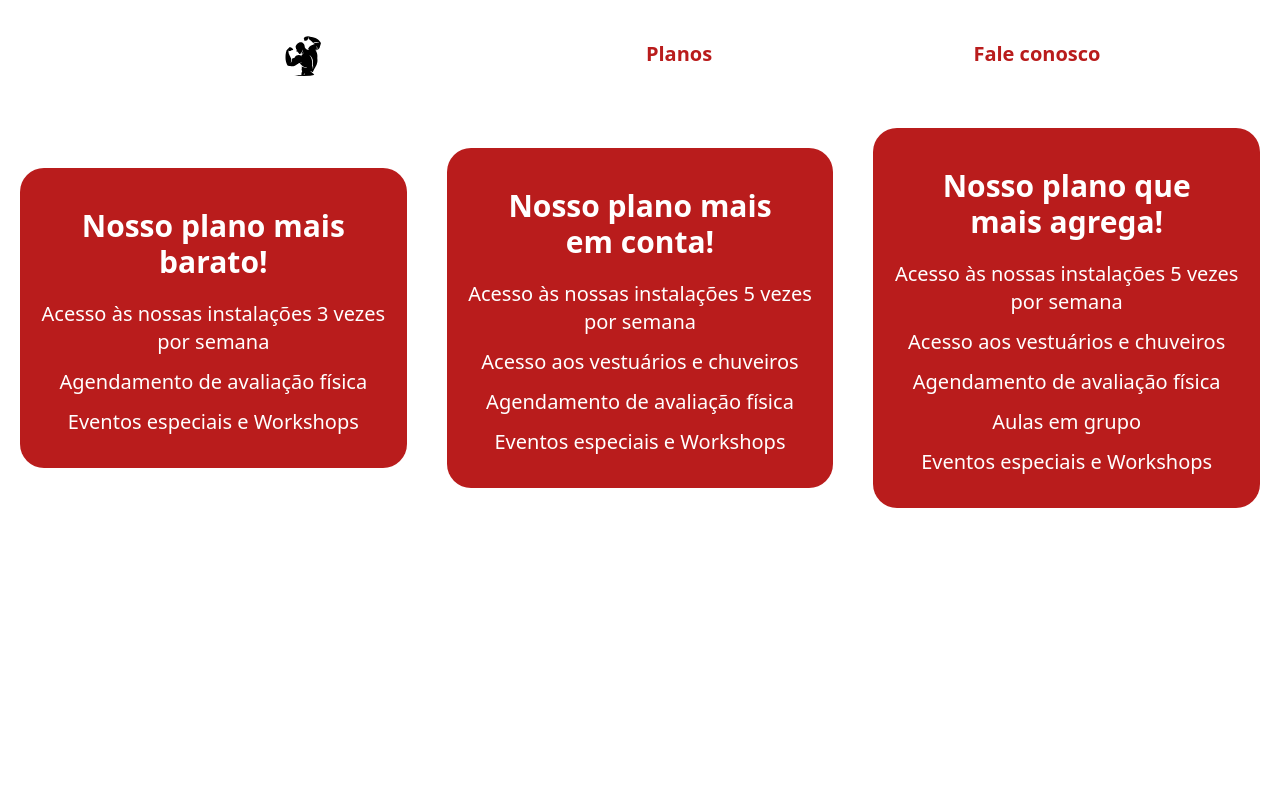
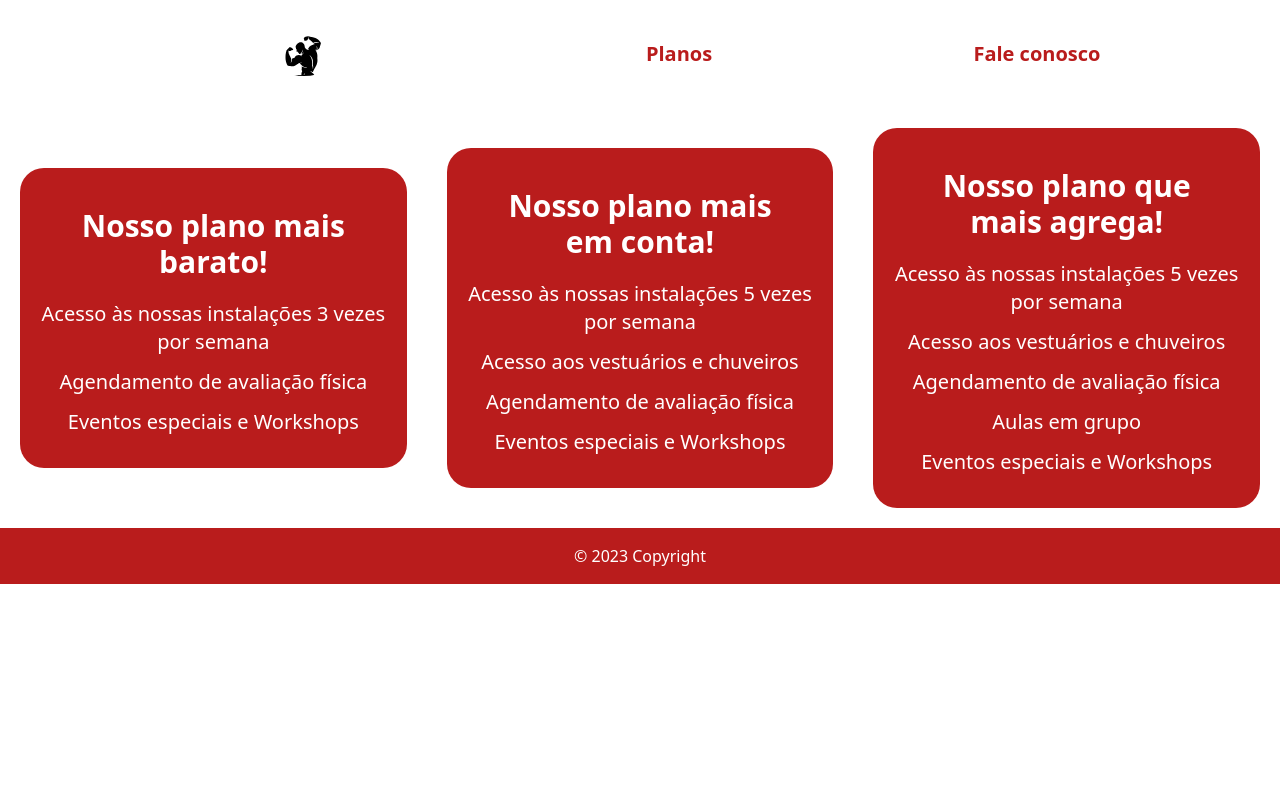
Before and after one commit to gabriel-raamos/academia-esporte-e-acao, a React (Vite) app: page /Planos in a window 1280 px wide. Shown: the top 800 px of the page. Built offline with nearby package versions, Linux system fonts and the light colour scheme.

Commit message:
cleaning some classes

```diff
--- a/src/components/Rodape/Rodape.jsx
+++ b/src/components/Rodape/Rodape.jsx
@@ -1,9 +1,8 @@
 export default function Rodape() {
     return (
-        <div className="flex-col flex" >
-            <footer
-                className="bg-red-700 text-center lg:text-left bottom-0 w-full mt-auto">
-                <div className="p-4 text-center text-neutral-700 dark:text-neutral-200">
+        <div className="flex flex-col" >
+            <footer className="bg-red-700 text-center bottom-0">
+                <div className="p-4 text-center text-white">
                     © 2023 Copyright
                 </div>
             </footer>
--- a/src/pages/Home/Home.jsx
+++ b/src/pages/Home/Home.jsx
@@ -5,7 +5,7 @@ export default function Home() {
     return (
         <section>
 
-            <div className="h-full grid grid-flow-row grid-row-2 md:grid-cols-2 bg-white " >
+            <div className="h-full grid grid-row-2 md:grid-cols-2 bg-white " >
 
 
                 <Card2 />
--- a/src/pages/Planos/Planos.jsx
+++ b/src/pages/Planos/Planos.jsx
@@ -4,7 +4,7 @@ import Card3 from "../../components/Card3/Card3";
 
 export default function Planos() {
     return (
-        <div className="grid grid-rows-3 md:grid-cols-3 justify-center" >
+        <div className="max-h-min grid grid-row-3 md:grid-cols-3 justify-center" >
             <Card1 />
             <Card2 />
             <Card3 />
```
